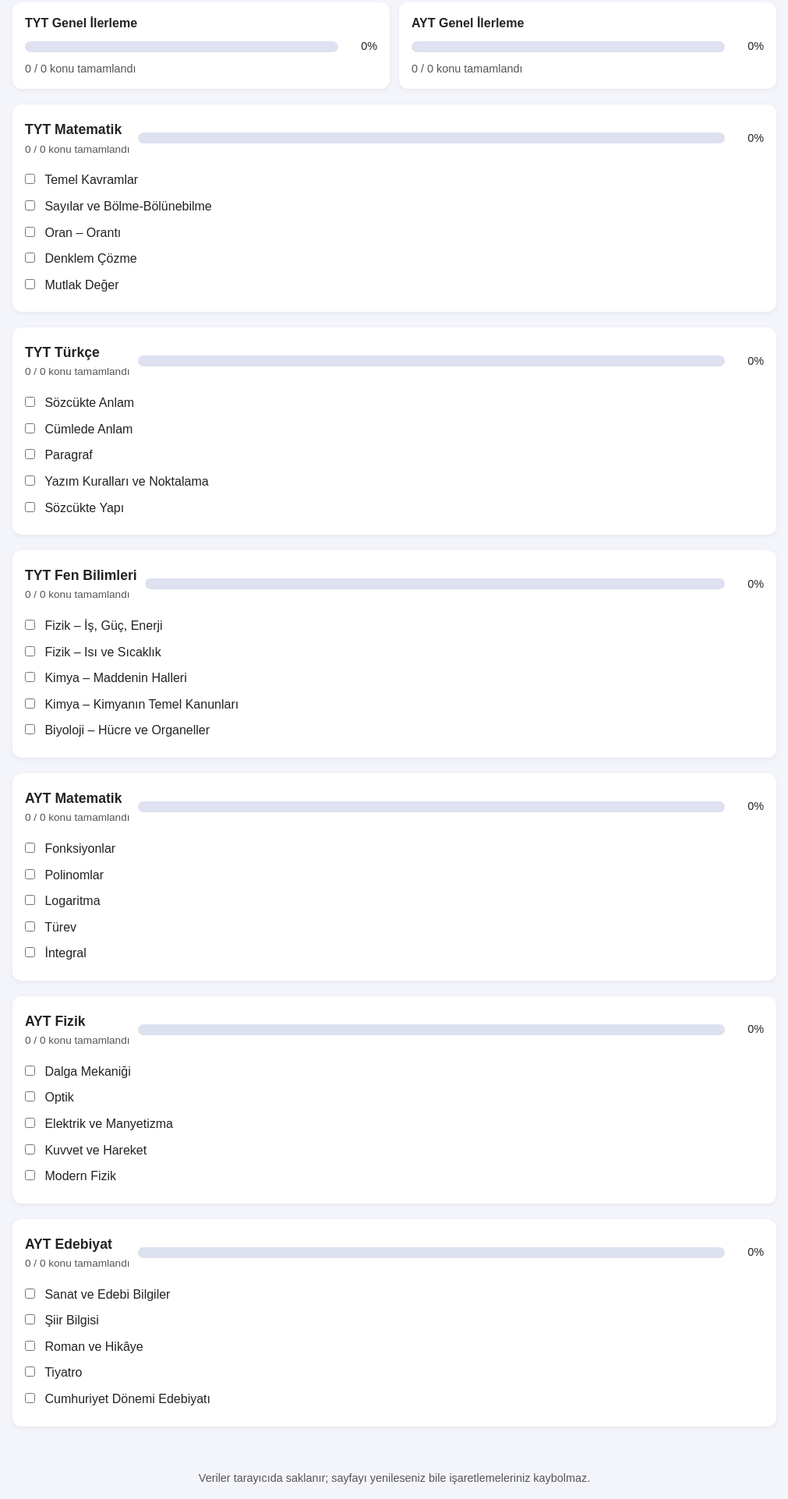
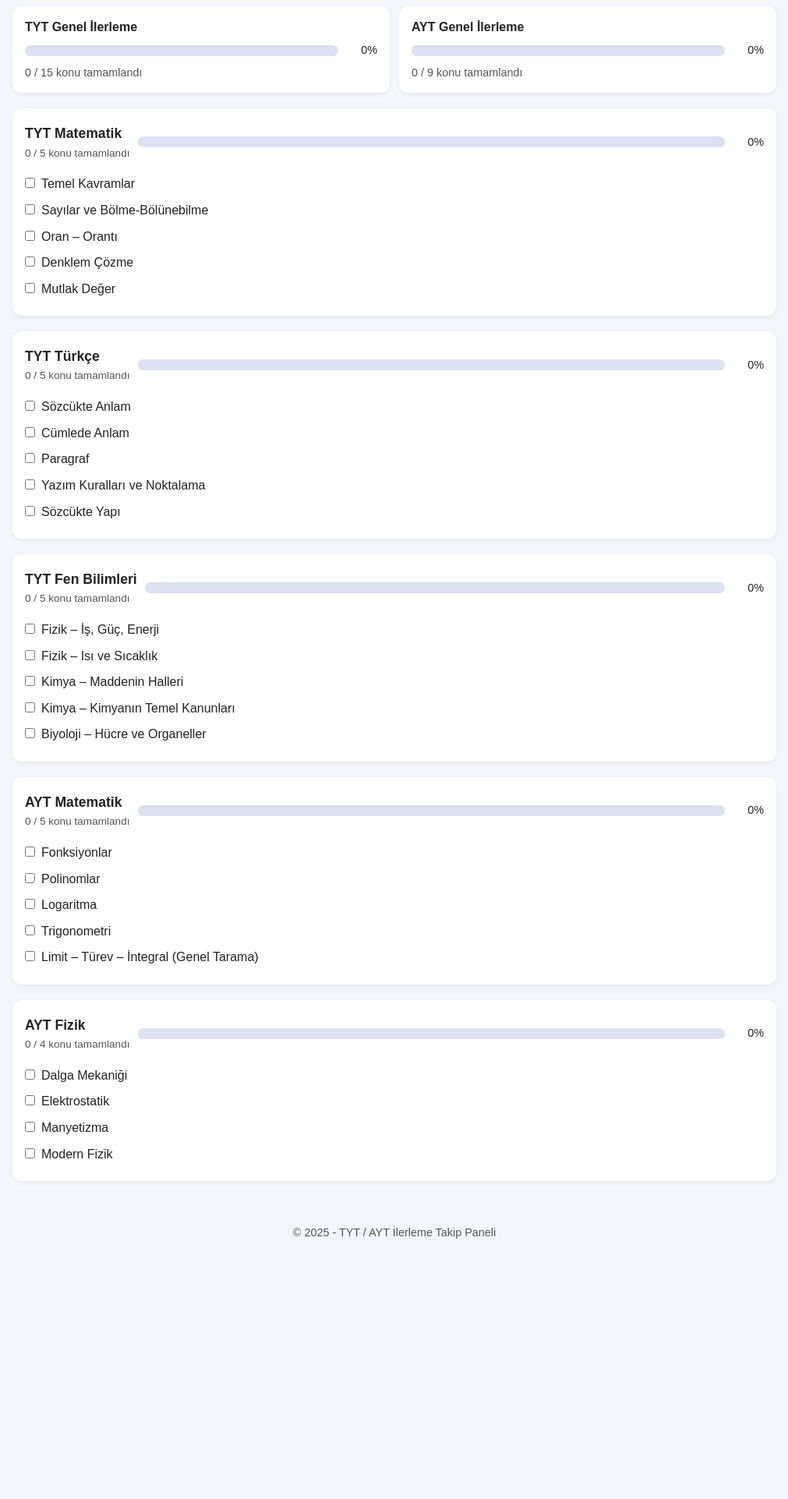
Before and after one commit to hasanselamy/tyt-ayt-takip, a plain HTML site: page index.html in a window 1280 px wide. Shown: the part 152-2075 px from the top of the page at 78% size, without its empty margins (134-1145 px from the left). After the commit the page ends 1760 px from the top, so only its background shows below. Drawn offline with Linux system fonts and the light colour scheme.

Commit message:
Add files via upload

```diff
--- a/index.html
+++ b/index.html
@@ -1,9 +1,159 @@
 <!DOCTYPE html>
 <html lang="tr">
 <head>
-  <meta charset="UTF-8">
+  <meta charset="UTF-8" />
   <title>TYT / AYT İlerleme Takip</title>
-  <link rel="stylesheet" href="style.css">
+  <style>
+    /* ====== GENEL TASARIM ====== */
+    * {
+      box-sizing: border-box;
+      margin: 0;
+      padding: 0;
+    }
+
+    body {
+      font-family: Arial, sans-serif;
+      background: #f4f5fb;
+      color: #222;
+      line-height: 1.6;
+    }
+
+    header {
+      background: #4b7bec;
+      color: #fff;
+      padding: 25px 15px 30px;
+      text-align: center;
+    }
+
+    header h1 {
+      margin-bottom: 8px;
+    }
+
+    main {
+      max-width: 1000px;
+      margin: 20px auto 40px auto;
+      padding: 0 10px;
+    }
+
+    /* ====== GENEL İLERLEME BLOKLARI ====== */
+    .overall-wrapper {
+      display: grid;
+      grid-template-columns: 1fr;
+      gap: 12px;
+      margin-bottom: 20px;
+    }
+
+    .overall-block {
+      background: #fff;
+      padding: 14px 16px;
+      border-radius: 12px;
+      box-shadow: 0 2px 6px rgba(0, 0, 0, 0.06);
+    }
+
+    .overall-block h2 {
+      font-size: 1rem;
+      margin-bottom: 6px;
+    }
+
+    .overall-count-text {
+      margin-top: 6px;
+      font-size: 0.9rem;
+      color: #555;
+    }
+
+    @media (min-width: 700px) {
+      .overall-wrapper {
+        grid-template-columns: 1fr 1fr;
+      }
+    }
+
+    /* ====== DERS KARTLARI ====== */
+    .course {
+      background: #fff;
+      margin-bottom: 20px;
+      padding: 18px 16px;
+      border-radius: 12px;
+      box-shadow: 0 2px 6px rgba(0, 0, 0, 0.06);
+    }
+
+    .course-header {
+      display: flex;
+      flex-direction: column;
+      gap: 10px;
+      margin-bottom: 12px;
+    }
+
+    .course-header h2 {
+      font-size: 1.1rem;
+    }
+
+    .course-count-text {
+      font-size: 0.85rem;
+      color: #555;
+    }
+
+    @media (min-width: 600px) {
+      .course-header {
+        flex-direction: row;
+        align-items: center;
+        justify-content: space-between;
+      }
+    }
+
+    /* ====== PROGRESS BAR ====== */
+    .progress-wrapper {
+      display: flex;
+      align-items: center;
+      gap: 10px;
+      flex: 1;
+    }
+
+    .progress-bar {
+      flex: 1;
+      height: 14px;
+      background: #dde1f0;
+      border-radius: 999px;
+      overflow: hidden;
+    }
+
+    .progress-fill {
+      height: 100%;
+      width: 0%;
+      background: #20bf6b;
+      transition: width 0.25s ease;
+    }
+
+    .progress-text {
+      min-width: 40px;
+      font-size: 0.9rem;
+      text-align: right;
+    }
+
+    /* ====== KONU LİSTESİ ====== */
+    .topic-list {
+      list-style: none;
+      margin-top: 8px;
+    }
+
+    .topic-list li {
+      padding: 4px 0;
+    }
+
+    .topic-list label {
+      cursor: pointer;
+    }
+
+    .topic-list input[type="checkbox"] {
+      margin-right: 8px;
+    }
+
+    footer {
+      text-align: center;
+      padding: 15px;
+      font-size: 0.9rem;
+      color: #555;
+    }
+  </style>
 </head>
 <body>
   <header>
@@ -14,7 +164,6 @@
   <main>
     <!-- GENEL İLERLEME (TYT & AYT) -->
     <section class="overall-wrapper">
-      <!-- TYT GENEL -->
       <div class="overall-block" data-overall="tyt">
         <h2>TYT Genel İlerleme</h2>
         <div class="progress-wrapper">
@@ -26,7 +175,6 @@
         <p class="overall-count-text">0 / 0 konu tamamlandı</p>
       </div>
 
-      <!-- AYT GENEL -->
       <div class="overall-block" data-overall="ayt">
         <h2>AYT Genel İlerleme</h2>
         <div class="progress-wrapper">
@@ -54,36 +202,11 @@
         </div>
       </div>
       <ul class="topic-list">
-        <li>
-          <label>
-            <input type="checkbox" data-course="tyt-mat" data-topic-id="temel-kavramlar">
-            Temel Kavramlar
-          </label>
-        </li>
-        <li>
-          <label>
-            <input type="checkbox" data-course="tyt-mat" data-topic-id="sayilar">
-            Sayılar ve Bölme-Bölünebilme
-          </label>
-        </li>
-        <li>
-          <label>
-            <input type="checkbox" data-course="tyt-mat" data-topic-id="oran-oranti">
-            Oran – Orantı
-          </label>
-        </li>
-        <li>
-          <label>
-            <input type="checkbox" data-course="tyt-mat" data-topic-id="denklem-cozme">
-            Denklem Çözme
-          </label>
-        </li>
-        <li>
-          <label>
-            <input type="checkbox" data-course="tyt-mat" data-topic-id="mutlak-deger">
-            Mutlak Değer
-          </label>
-        </li>
+        <li><label><input type="checkbox" data-topic-id="temel-kavramlar" />Temel Kavramlar</label></li>
+        <li><label><input type="checkbox" data-topic-id="sayilar" />Sayılar ve Bölme-Bölünebilme</label></li>
+        <li><label><input type="checkbox" data-topic-id="oran-oranti" />Oran – Orantı</label></li>
+        <li><label><input type="checkbox" data-topic-id="denklem-cozme" />Denklem Çözme</label></li>
+        <li><label><input type="checkbox" data-topic-id="mutlak-deger" />Mutlak Değer</label></li>
       </ul>
     </section>
 
@@ -102,36 +225,11 @@
         </div>
       </div>
       <ul class="topic-list">
-        <li>
-          <label>
-            <input type="checkbox" data-course="tyt-turkce" data-topic-id="sozcuk-anlam">
-            Sözcükte Anlam
-          </label>
-        </li>
-        <li>
-          <label>
-            <input type="checkbox" data-course="tyt-turkce" data-topic-id="cumlede-anlam">
-            Cümlede Anlam
-          </label>
-        </li>
-        <li>
-          <label>
-            <input type="checkbox" data-course="tyt-turkce" data-topic-id="paragraf">
-            Paragraf
-          </label>
-        </li>
-        <li>
-          <label>
-            <input type="checkbox" data-course="tyt-turkce" data-topic-id="yazim-noktalama">
-            Yazım Kuralları ve Noktalama
-          </label>
-        </li>
-        <li>
-          <label>
-            <input type="checkbox" data-course="tyt-turkce" data-topic-id="sozcukte-yapi">
-            Sözcükte Yapı
-          </label>
-        </li>
+        <li><label><input type="checkbox" data-topic-id="sozcuk-anlam" />Sözcükte Anlam</label></li>
+        <li><label><input type="checkbox" data-topic-id="cumlede-anlam" />Cümlede Anlam</label></li>
+        <li><label><input type="checkbox" data-topic-id="paragraf" />Paragraf</label></li>
+        <li><label><input type="checkbox" data-topic-id="yazim-noktalama" />Yazım Kuralları ve Noktalama</label></li>
+        <li><label><input type="checkbox" data-topic-id="sozcukte-yapi" />Sözcükte Yapı</label></li>
       </ul>
     </section>
 
@@ -150,36 +248,11 @@
         </div>
       </div>
       <ul class="topic-list">
-        <li>
-          <label>
-            <input type="checkbox" data-course="tyt-fen" data-topic-id="fizik-is-guc-enerji">
-            Fizik – İş, Güç, Enerji
-          </label>
-        </li>
-        <li>
-          <label>
-            <input type="checkbox" data-course="tyt-fen" data-topic-id="fizik-isi-sicaklik">
-            Fizik – Isı ve Sıcaklık
-          </label>
-        </li>
-        <li>
-          <label>
-            <input type="checkbox" data-course="tyt-fen" data-topic-id="kimya-maddenin-halleri">
-            Kimya – Maddenin Halleri
-          </label>
-        </li>
-        <li>
-          <label>
-            <input type="checkbox" data-course="tyt-fen" data-topic-id="kimya-temel-kimya">
-            Kimya – Kimyanın Temel Kanunları
-          </label>
-        </li>
-        <li>
-          <label>
-            <input type="checkbox" data-course="tyt-fen" data-topic-id="biyoloji-hucre">
-            Biyoloji – Hücre ve Organeller
-          </label>
-        </li>
+        <li><label><input type="checkbox" data-topic-id="fizik-is-guc-enerji" />Fizik – İş, Güç, Enerji</label></li>
+        <li><label><input type="checkbox" data-topic-id="fizik-isi-sicaklik" />Fizik – Isı ve Sıcaklık</label></li>
+        <li><label><input type="checkbox" data-topic-id="kimya-maddenin-halleri" />Kimya – Maddenin Halleri</label></li>
+        <li><label><input type="checkbox" data-topic-id="kimya-temel-kimya" />Kimya – Kimyanın Temel Kanunları</label></li>
+        <li><label><input type="checkbox" data-topic-id="biyoloji-hucre" />Biyoloji – Hücre ve Organeller</label></li>
       </ul>
     </section>
 
@@ -198,36 +271,11 @@
         </div>
       </div>
       <ul class="topic-list">
-        <li>
-          <label>
-            <input type="checkbox" data-course="ayt-mat" data-topic-id="fonksiyonlar">
-            Fonksiyonlar
-          </label>
-        </li>
-        <li>
-          <label>
-            <input type="checkbox" data-course="ayt-mat" data-topic-id="polinomlar">
-            Polinomlar
-          </label>
-        </li>
-        <li>
-          <label>
-            <input type="checkbox" data-course="ayt-mat" data-topic-id="logaritma">
-            Logaritma
-          </label>
-        </li>
-        <li>
-          <label>
-            <input type="checkbox" data-course="ayt-mat" data-topic-id="turev">
-            Türev
-          </label>
-        </li>
-        <li>
-          <label>
-            <input type="checkbox" data-course="ayt-mat" data-topic-id="integral">
-            İntegral
-          </label>
-        </li>
+        <li><label><input type="checkbox" data-topic-id="fonksiyonlar" />Fonksiyonlar</label></li>
+        <li><label><input type="checkbox" data-topic-id="polinomlar" />Polinomlar</label></li>
+        <li><label><input type="checkbox" data-topic-id="logaritma" />Logaritma</label></li>
+        <li><label><input type="checkbox" data-topic-id="trigonometri" />Trigonometri</label></li>
+        <li><label><input type="checkbox" data-topic-id="limit-turev-integral" />Limit – Türev – İntegral (Genel Tarama)</label></li>
       </ul>
     </section>
 
@@ -246,92 +294,104 @@
         </div>
       </div>
       <ul class="topic-list">
-        <li>
-          <label>
-            <input type="checkbox" data-course="ayt-fizik" data-topic-id="dalga">
-            Dalga Mekaniği
-          </label>
-        </li>
-        <li>
-          <label>
-            <input type="checkbox" data-course="ayt-fizik" data-topic-id="optik">
-            Optik
-          </label>
-        </li>
-        <li>
-          <label>
-            <input type="checkbox" data-course="ayt-fizik" data-topic-id="elektrik">
-            Elektrik ve Manyetizma
-          </label>
-        </li>
-        <li>
-          <label>
-            <input type="checkbox" data-course="ayt-fizik" data-topic-id="kuvvet-hareket">
-            Kuvvet ve Hareket
-          </label>
-        </li>
-        <li>
-          <label>
-            <input type="checkbox" data-course="ayt-fizik" data-topic-id="modern">
-            Modern Fizik
-          </label>
-        </li>
-      </ul>
-    </section>
-
-    <!-- AYT Edebiyat -->
-    <section class="course" data-course="ayt-edebiyat">
-      <div class="course-header">
-        <div>
-          <h2>AYT Edebiyat</h2>
-          <p class="course-count-text">0 / 0 konu tamamlandı</p>
-        </div>
-        <div class="progress-wrapper">
-          <div class="progress-bar">
-            <div class="progress-fill"></div>
-          </div>
-          <span class="progress-text">0%</span>
-        </div>
-      </div>
-      <ul class="topic-list">
-        <li>
-          <label>
-            <input type="checkbox" data-course="ayt-edebiyat" data-topic-id="sanat-bilgisi">
-            Sanat ve Edebi Bilgiler
-          </label>
-        </li>
-        <li>
-          <label>
-            <input type="checkbox" data-course="ayt-edebiyat" data-topic-id="siir">
-            Şiir Bilgisi
-          </label>
-        </li>
-        <li>
-          <label>
-            <input type="checkbox" data-course="ayt-edebiyat" data-topic-id="roman">
-            Roman ve Hikâye
-          </label>
-        </li>
-        <li>
-          <label>
-            <input type="checkbox" data-course="ayt-edebiyat" data-topic-id="tiyatro">
-            Tiyatro
-          </label>
-        </li>
-        <li>
-          <label>
-            <input type="checkbox" data-course="ayt-edebiyat" data-topic-id="cumhuriyet-donemi">
-            Cumhuriyet Dönemi Edebiyatı
-          </label>
-        </li>
+        <li><label><input type="checkbox" data-topic-id="dalga-mekigi" />Dalga Mekaniği</label></li>
+        <li><label><input type="checkbox" data-topic-id="elektrostatik" />Elektrostatik</label></li>
+        <li><label><input type="checkbox" data-topic-id="manyetizma" />Manyetizma</label></li>
+        <li><label><input type="checkbox" data-topic-id="modern-fizik" />Modern Fizik</label></li>
       </ul>
     </section>
   </main>
 
   <footer>
-    Veriler tarayıcıda saklanır; sayfayı yenileseniz bile işaretlemeleriniz kaybolmaz.
+    <p>© 2025 - TYT / AYT İlerleme Takip Paneli</p>
   </footer>
 
-  <script src="script.js"></script>
+  <!-- ====== JAVASCRIPT (tek dosyada) ====== -->
+  <script>
+    function makeStorageKey(courseKey, topicId) {
+      return "progress_" + courseKey + "_" + topicId;
+    }
+
+    function updateCourseProgress(courseElement) {
+      if (!courseElement) return;
+
+      const checkboxes = courseElement.querySelectorAll('input[type="checkbox"]');
+      const total = checkboxes.length;
+      if (total === 0) return;
+
+      let done = 0;
+      checkboxes.forEach(cb => {
+        if (cb.checked) done++;
+      });
+
+      const percent = Math.round((done / total) * 100);
+
+      const fill = courseElement.querySelector(".progress-fill");
+      const text = courseElement.querySelector(".progress-text");
+      const countText = courseElement.querySelector(".course-count-text");
+
+      if (fill) fill.style.width = percent + "%";
+      if (text) text.textContent = percent + "%";
+      if (countText) countText.textContent = done + " / " + total + " konu tamamlandı";
+    }
+
+    function updateOverallProgress(level) {
+      const allCourses = document.querySelectorAll('.course[data-course^="' + level + '-"]');
+      if (!allCourses || allCourses.length === 0) return;
+
+      let totalTopics = 0;
+      let doneTopics = 0;
+
+      allCourses.forEach(course => {
+        const checkboxes = course.querySelectorAll('input[type="checkbox"]');
+        totalTopics += checkboxes.length;
+        checkboxes.forEach(cb => {
+          if (cb.checked) doneTopics++;
+        });
+      });
+
+      if (totalTopics === 0) return;
+
+      const percent = Math.round((doneTopics / totalTopics) * 100);
+      const overallEl = document.querySelector('.overall-block[data-overall="' + level + '"]');
+      if (!overallEl) return;
+
+      const fill = overallEl.querySelector(".progress-fill");
+      const text = overallEl.querySelector(".progress-text");
+      const countText = overallEl.querySelector(".overall-count-text");
+
+      if (fill) fill.style.width = percent + "%";
+      if (text) text.textContent = percent + "%";
+      if (countText) countText.textContent = doneTopics + " / " + totalTopics + " konu tamamlandı";
+    }
+
+    // === BAŞLANGIÇ ===
+    const courses = document.querySelectorAll(".course");
+
+    courses.forEach(courseEl => {
+      const courseKey = courseEl.getAttribute("data-course");
+      const checkboxes = courseEl.querySelectorAll('input[type="checkbox"]');
+
+      checkboxes.forEach(cb => {
+        const topicId = cb.getAttribute("data-topic-id");
+        const key = makeStorageKey(courseKey, topicId);
+        const saved = localStorage.getItem(key);
+
+        if (saved === "1") cb.checked = true;
+
+        cb.addEventListener("change", () => {
+          localStorage.setItem(key, cb.checked ? "1" : "0");
+          updateCourseProgress(courseEl);
+          updateOverallProgress("tyt");
+          updateOverallProgress("ayt");
+        });
+      });
+
+      updateCourseProgress(courseEl);
+    });
+
+    updateOverallProgress("tyt");
+    updateOverallProgress("ayt");
+  </script>
 </body>
 </html>
```
